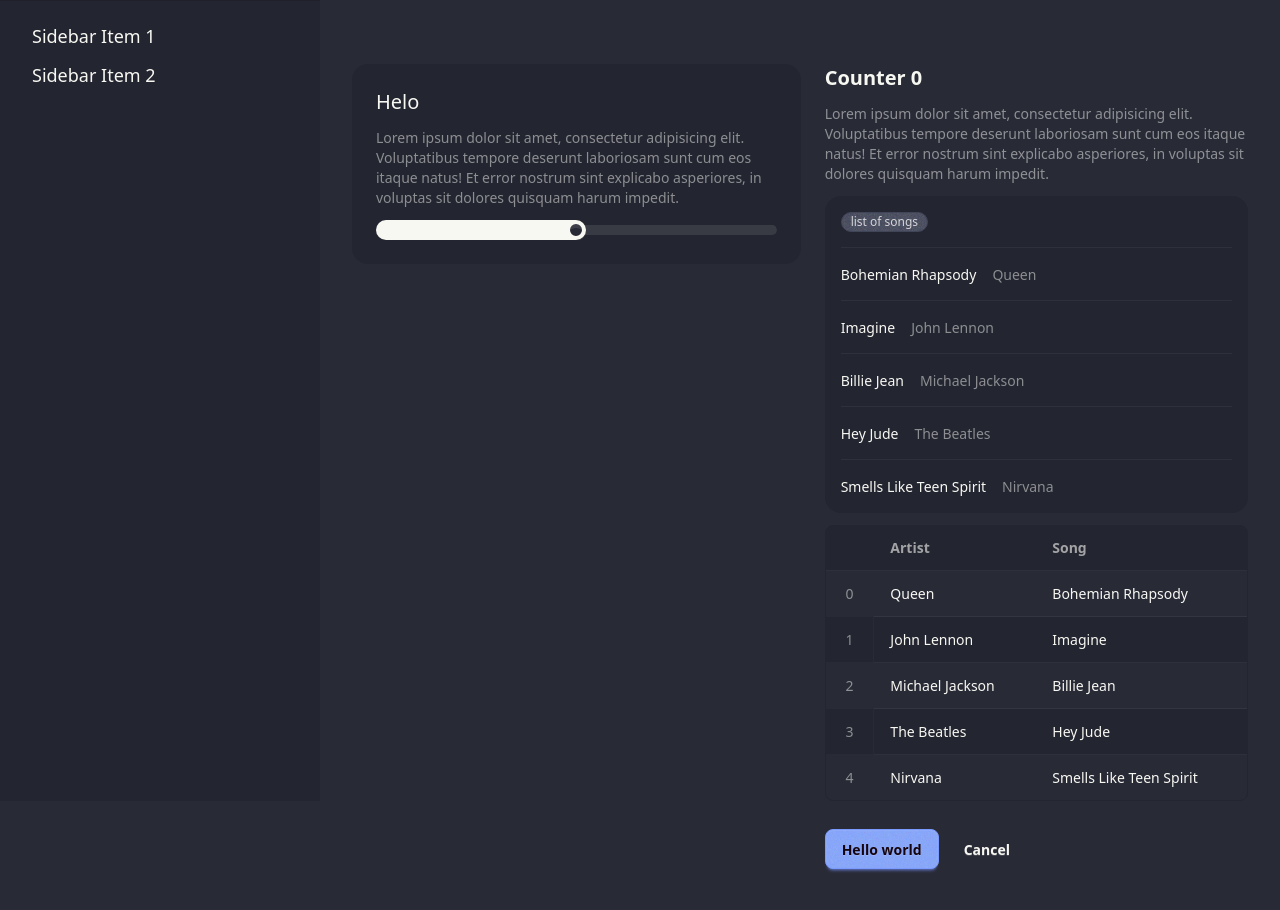
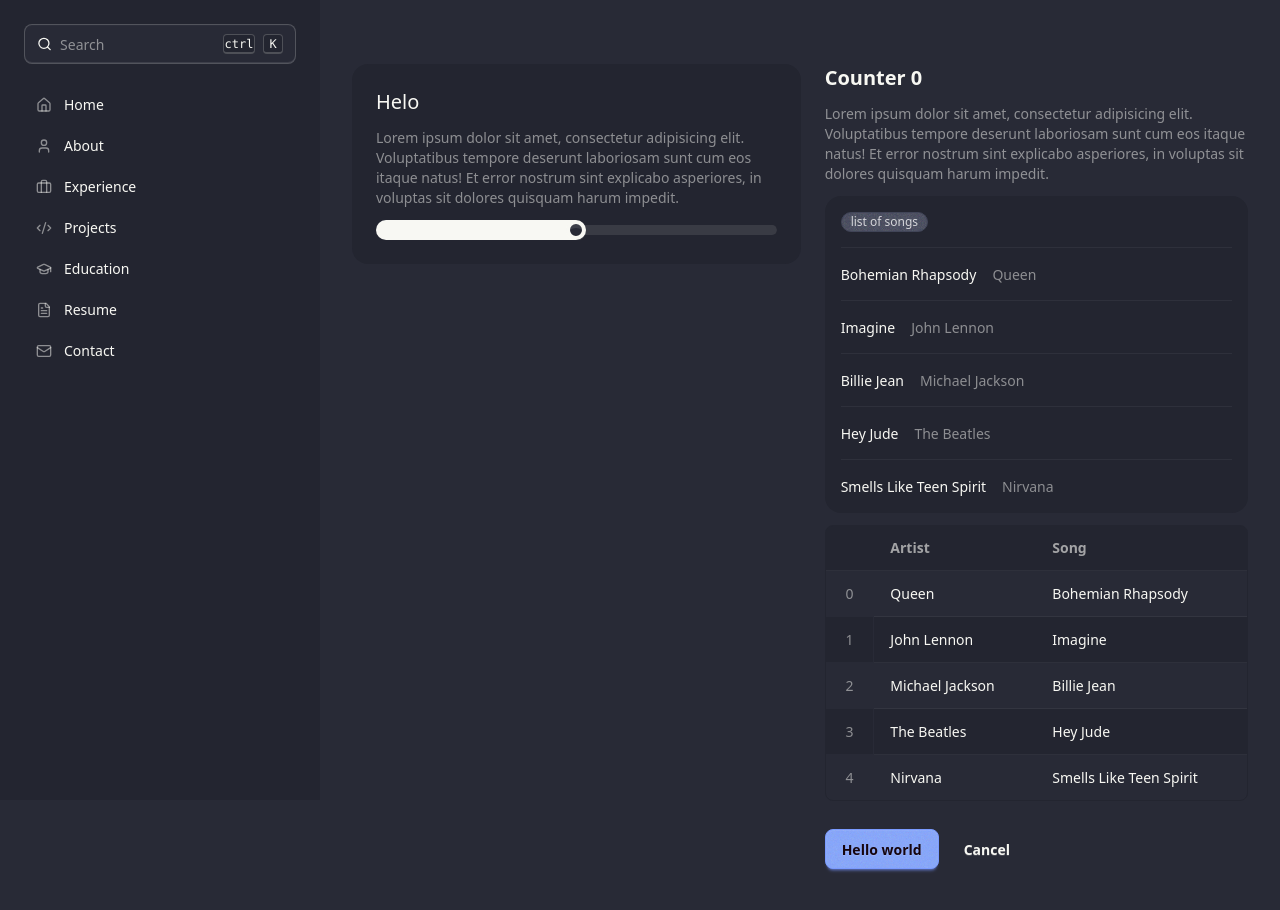
Before and after one commit to vaujan/deepflow, a Next.js app: page / in a window 1280 px wide. Shown: the top 910 px of the page. Built offline with nearby package versions, Linux system fonts and the light colour scheme.

Commit message:
update sidebar

```diff
--- a/src/components/ui/sidebar.tsx
+++ b/src/components/ui/sidebar.tsx
@@ -1,33 +1,71 @@
 import React from "react";
+import {
+	Home,
+	User,
+	Briefcase,
+	FileText,
+	Mail,
+	Code2,
+	GraduationCap,
+	Globe,
+	Menu,
+	Search,
+} from "lucide-react";
+
+interface SidebarItem {
+	label: string;
+	href: string;
+	icon: React.ComponentType<{ className?: string }>;
+}
+
+const navigationItems: SidebarItem[] = [
+	{ label: "Home", href: "/", icon: Home },
+	{ label: "About", href: "/about", icon: User },
+	{ label: "Experience", href: "/experience", icon: Briefcase },
+	{ label: "Projects", href: "/projects", icon: Code2 },
+	{ label: "Education", href: "/education", icon: GraduationCap },
+	{ label: "Resume", href: "/resume", icon: FileText },
+	{ label: "Contact", href: "/contact", icon: Mail },
+];
 
 export default function Sidebar() {
 	return (
 		<div className="lg:drawer-open">
 			<input id="my-drawer-2" type="checkbox" className="drawer-toggle" />
-			<div className="drawer-content flex px-8 border-b border-base-300 justify-between">
-				{/* Page content here */}
-				<label
-					htmlFor="my-drawer-2"
-					className="btn btn-primary drawer-button lg:hidden"
-				>
-					Open drawer
-				</label>
-			</div>
+
+			{/* Sidebar */}
 			<div className="drawer-side">
 				<label
 					htmlFor="my-drawer-2"
 					aria-label="close sidebar"
 					className="drawer-overlay"
 				></label>
-				<ul className="menu menu-lg bg-base-200 text-base-content min-h-full w-80 p-4">
-					{/* Sidebar content here */}
-					<li>
-						<a>Sidebar Item 1</a>
-					</li>
-					<li>
-						<a>Sidebar Item 2</a>
-					</li>
-				</ul>
+
+				<div className="bg-base-200 text-base-content min-h-full w-80 flex flex-col">
+					{/* Navigation Menu */}
+					<nav className="flex-1 p-4">
+						<ul className="menu space-y-2  w-full ">
+							<label className="input mb-6 bg-base-100 hover:bg-base-200 border-1">
+								<Search />
+								<input type="search" className="grow" placeholder="Search" />
+								<kbd className="kbd kbd-sm rounded-sm">ctrl</kbd>
+								<kbd className="kbd kbd-sm rounded-sm">K</kbd>
+							</label>
+
+							{navigationItems.map((item) => (
+								<li key={item.href}>
+									<a
+										href={item.href}
+										className="flex items-center gap-3 transition-colors duration-200"
+									>
+										<item.icon className="w-4 h-4 text-base-content/50" />
+										<span>{item.label}</span>
+									</a>
+								</li>
+							))}
+						</ul>
+					</nav>
+				</div>
 			</div>
 		</div>
 	);
```
